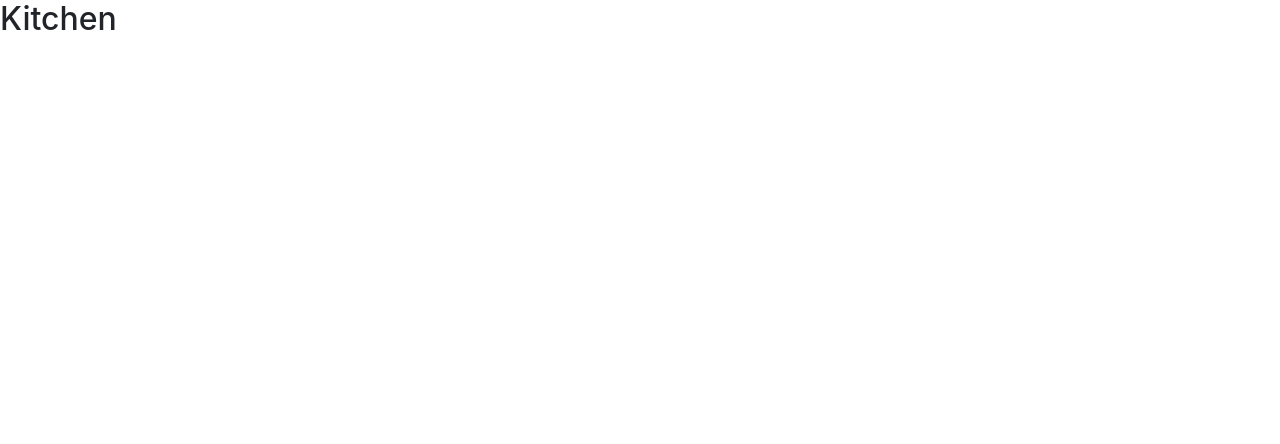
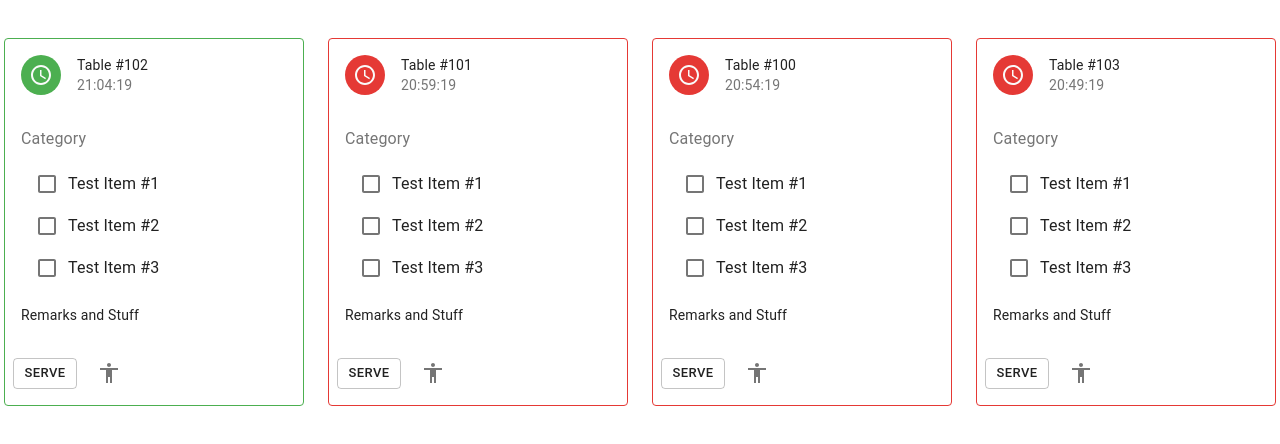
Before and after one commit to firzad/WaitLess, a React (Create React App) app in the folder client/: page /kitchen in a window 1280 px wide. Shown: the top 444 px of the page. Built offline with nearby package versions, Linux system fonts and the light colour scheme.

Commit message:
Kitchen Order Ticket update

```diff
--- a/client/package.json
+++ b/client/package.json
@@ -12,6 +12,7 @@
     "axios-extensions": "^3.1.2",
     "eslint": "^6.8.0",
     "jest": "^24.9.0",
+    "moment": "^2.24.0",
     "react": "^16.13.0",
     "react-dom": "^16.13.0",
     "react-router-dom": "^5.1.2",
--- a/client/src/components/Kitchen/Kitchen.tsx
+++ b/client/src/components/Kitchen/Kitchen.tsx
@@ -1,8 +1,47 @@
 import * as React from "react";
 
+import { Grid } from "@material-ui/core";
+import { userStyles } from "src/styles/userStyles";
+import { OrderTicket } from "./OrderTicket";
+
 export function Kitchen() {
+    const styleClasses = userStyles();
+    const dummyData: any = [
+        {
+            tabeleNo: '1234',
+            orderNo: 100,
+            orderDate: new Date('2020-03-30T04:00:22.449Z'),
+            orderItems: []
+        },
+        {
+            tabeleNo: '2345',
+            orderNo: 101,
+            orderDate: new Date('2020-03-30T03:55:22.449Z'),
+            orderItems: []
+        },
+        {
+            tabeleNo: '3456',
+            orderNo: 102,
+            orderDate: new Date('2020-03-30T03:50:22.449Z'),
+            orderItems: []
+        },
+        {
+            tabeleNo: '4567',
+            orderNo: 103,
+            orderDate: new Date('2020-03-30T04:05:22.449Z'),
+            orderItems: []
+        },
+    ]
 
     return (
-        <h2>Kitchen</h2>
+        <Grid container className={`${styleClasses.root} ${styleClasses.gridContainer}`} spacing={2}>
+            <Grid item xs={12}>
+                <Grid container justify="center" spacing={3}>
+                    {dummyData.sort((a,b) => (a.orderDate > b.orderDate) ? 1 : ((b.orderDate > a.orderDate) ? -1 : 0)).map(item => (
+                        <OrderTicket key={item.orderNo} value={item.orderNo} orderItem={item}></OrderTicket>
+                    ))}
+                </Grid>
+            </Grid>
+        </Grid>
     );
 }
--- /dev/null
+++ b/client/src/components/Kitchen/OrderTicket.tsx
@@ -0,0 +1,88 @@
+import moment from "moment";
+import React, { useState, useEffect } from "react";
+import { orderTicketStyles } from "src/styles/orderTicket";
+import {
+    Grid, Card, CardContent, Typography, CardActions, Button, CardHeader, Avatar, IconButton, Checkbox,
+    FormControlLabel, FormGroup, FormControl, // FormLabel,
+} from "@material-ui/core";
+import AccessTimeIcon from "@material-ui/icons/AccessTime";
+import AccessibilityIcon from "@material-ui/icons/Accessibility";
+
+export function OrderTicket(props: any) {
+    const styleClasses = orderTicketStyles();
+    // const bull = <span className={styleClasses.bullet}>•</span>;
+
+    const [dateTime, setDateTime] = useState(moment(props.orderItem.orderDate));
+    const [priorityTheme, setPriorityTheme] = useState({ timeColor: 'default', cardBorderColor: 'default' });
+
+    useEffect(() => {
+        const id = setInterval(() => {
+            setDateTime(moment(moment().utc().diff(moment(props.orderItem.orderDate).utc())).utc());
+            console.log(props.orderItem.orderNo, dateTime.minutes())
+            if (dateTime.minutes() < 10) {
+                setPriorityTheme({ timeColor: styleClasses.timerGreen, cardBorderColor: styleClasses.cardBorderGreen });
+            } else if (dateTime.minutes() < 15) {
+                setPriorityTheme({ timeColor: styleClasses.timerYellow, cardBorderColor: styleClasses.cardBorderYellow });
+            } else {
+                setPriorityTheme({ timeColor: styleClasses.timerRed, cardBorderColor: styleClasses.cardBorderRed });
+            }
+        }, 1000);
+        return () => {
+            clearInterval(id);
+        }
+    }, [dateTime]);
+
+    return (
+        <Grid key={props.value} item>
+            <Card className={`${styleClasses.root} ${priorityTheme.cardBorderColor}`} variant="outlined">
+                <CardHeader
+                    avatar={
+                        <Avatar aria-label="timer"
+                            className={priorityTheme.timeColor}>
+                            <AccessTimeIcon />
+                        </Avatar>
+                    }
+                    // action={
+                    // <IconButton aria-label="settings">
+                    //     <MoreVertIcon />
+                    // </IconButton>
+                    // }
+                    title={`Table #${props.value}`}
+                    subheader={dateTime.format("HH:mm:ss")}
+                />
+                <CardContent>
+                    {/* <Typography variant="h5" component="h2">
+                        be{bull}nev{bull}o{bull}lent
+                    </Typography> */}
+                    <Typography className={styleClasses.pos} color="textSecondary">
+                        Category
+                    </Typography>
+                    <FormControl component="fieldset" className={styleClasses.formControl}>
+                        {/* <FormLabel component="legend">Category</FormLabel> */}
+                        <FormGroup>
+                            <FormControlLabel className={styleClasses.formControlLabel}
+                                control={<Checkbox value="Test Item #1" inputProps={{ 'aria-label': 'Test Item #1' }} />}
+                                label="Test Item #1" />
+                            <FormControlLabel className={styleClasses.formControlLabel}
+                                control={<Checkbox value="Test Item #2" inputProps={{ 'aria-label': 'Test Item #2' }} />}
+                                label="Test Item #2" />
+                            <FormControlLabel className={styleClasses.formControlLabel}
+                                control={<Checkbox value="Test Item #3" inputProps={{ 'aria-label': 'Test Item #3' }} />}
+                                label="Test Item #3" />
+                        </FormGroup>
+                        {/* <FormHelperText>Helper Text</FormHelperText> */}
+                    </FormControl>
+                    <Typography variant="body2" component="p">
+                        {" Remarks and Stuff"}
+                    </Typography>
+                </CardContent>
+                <CardActions>
+                    <Button variant="outlined" size="small">Serve</Button>
+                    <IconButton aria-label="settings">
+                        <AccessibilityIcon />
+                    </IconButton>
+                </CardActions>
+            </Card>
+        </Grid>
+    );
+}
--- /dev/null
+++ b/client/src/styles/orderTicket.ts
@@ -0,0 +1,52 @@
+import { makeStyles, Theme, createStyles } from "@material-ui/core/styles";
+import { red, green, yellow } from "@material-ui/core/colors";
+
+const priorityRed = red[600];
+const priorityYellow = yellow[500];
+const prioirityGreen = green[500];
+
+export const orderTicketStyles = makeStyles((theme: Theme) =>
+createStyles({
+    root: {
+        minWidth: 300,
+    },
+    cardBorderRed: {
+        borderColor: priorityRed
+    },
+    cardBorderYellow: {
+        borderColor: priorityYellow
+    },
+    cardBorderGreen: {
+        borderColor: prioirityGreen
+    },
+    timerRed: {
+        backgroundColor: priorityRed,
+    },
+    timerGreen: {
+        backgroundColor: prioirityGreen,
+    },
+    timerYellow: {
+        backgroundColor: priorityYellow,
+    },
+    bullet: {
+        display: 'inline-block',
+        margin: '0 2px',
+        transform: 'scale(0.8)',
+    },
+    title: {
+        fontSize: 14,
+    },
+    pos: {
+        marginBottom: 12,
+    },
+    formRoot: {
+        display: 'flex',
+    },
+    formControl: {
+        margin: theme.spacing(2),
+        marginTop: 0
+    },
+    formControlLabel: {
+        marginBottom: 0,
+    },
+}));
```
Also changed, not shown: 1 other file (tests, documents, lock files or other folders).
